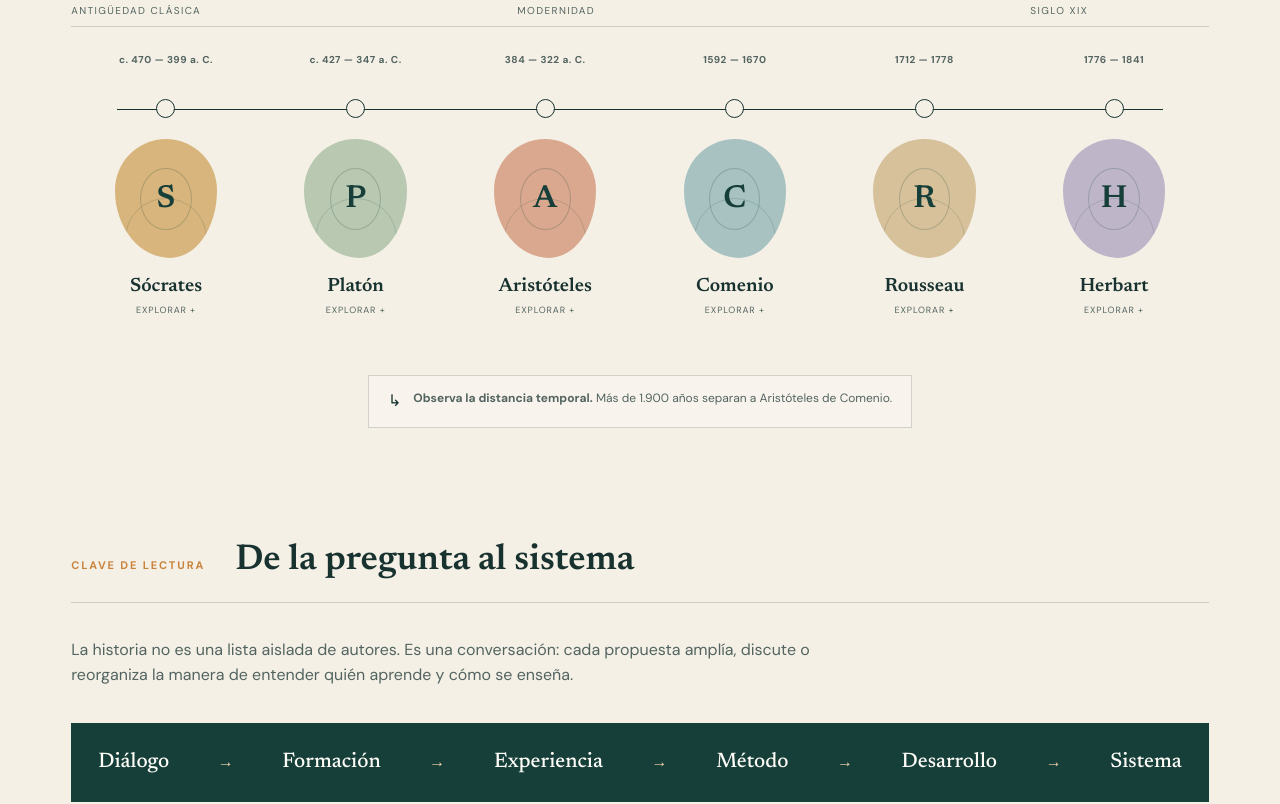
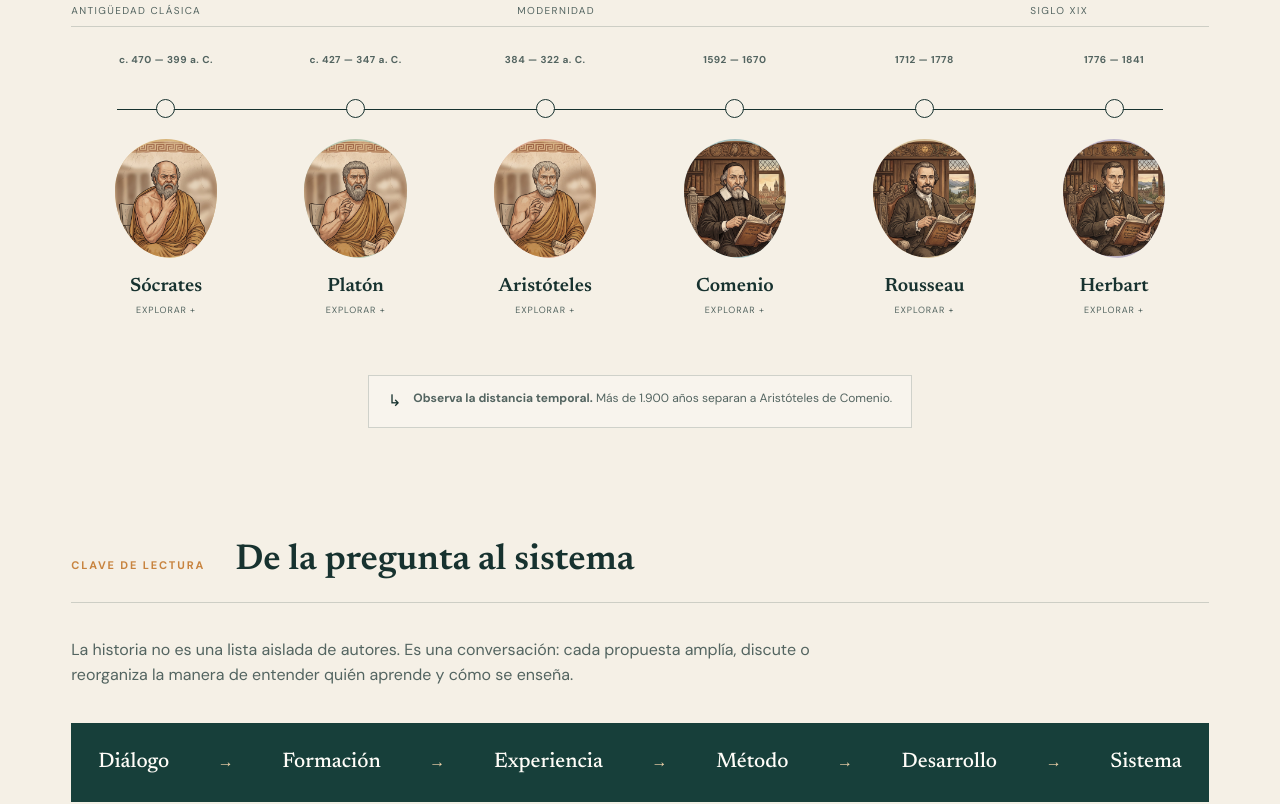
Before and after one commit to desarrolladorrta/pensadores-fundacionales-de-la-pedagogia, a plain HTML site: page index.html in a window 1280 px wide. Shown: the part 1220-2024 px from the top of the page. Drawn offline with Linux system fonts and the light colour scheme.

Commit message:
Add thinker portraits

```diff
--- a/app.js
+++ b/app.js
@@ -3,6 +3,7 @@ const thinkers = [
     id: "socrates",
     name: "Sócrates",
     initials: "S",
+    image: "./assets/socrates.png",
     dates: "c. 470 — 399 a. C.",
     color: "#d8b57c",
     key: "Mayéutica · Diálogo",
@@ -21,6 +22,7 @@ const thinkers = [
     id: "platon",
     name: "Platón",
     initials: "P",
+    image: "./assets/platon.png",
     dates: "c. 427 — 347 a. C.",
     color: "#b8c8b1",
     key: "Paideia · Formación integral",
@@ -39,6 +41,7 @@ const thinkers = [
     id: "aristoteles",
     name: "Aristóteles",
     initials: "A",
+    image: "./assets/aristoteles.png",
     dates: "384 — 322 a. C.",
     color: "#d9a88e",
     key: "Hábito · Experiencia",
@@ -58,6 +61,7 @@ const thinkers = [
     name: "Juan Amós Comenio",
     shortName: "Comenio",
     initials: "C",
+    image: "./assets/comenio.png",
     dates: "1592 — 1670",
     color: "#a7c2c0",
     key: "Pansofía · Didáctica",
@@ -77,6 +81,7 @@ const thinkers = [
     name: "Jean-Jacques Rousseau",
     shortName: "Rousseau",
     initials: "R",
+    image: "./assets/rousseau.png",
     dates: "1712 — 1778",
     color: "#d6c19a",
     key: "Educación natural · Infancia",
@@ -96,6 +101,7 @@ const thinkers = [
     name: "Johann Friedrich Herbart",
     shortName: "Herbart",
     initials: "H",
+    image: "./assets/herbart.png",
     dates: "1776 — 1841",
     color: "#beb5c9",
     key: "Apercepción · Sistema",
@@ -151,7 +157,7 @@ function renderTimeline() {
     return `<button class="timeline-item${visited ? " is-visited" : ""}" type="button" data-thinker="${index}" aria-label="Explorar a ${thinker.name}${visited ? ", ya consultado" : ""}">
       <span class="timeline-item__date">${thinker.dates}</span>
       <span class="timeline-item__dot" aria-hidden="true"></span>
-      <span class="timeline-item__portrait" style="--portrait:${thinker.color}" aria-hidden="true"><span>${thinker.initials}</span></span>
+      <span class="timeline-item__portrait" style="--portrait:${thinker.color}" aria-hidden="true"><img src="${thinker.image}" alt="" loading="lazy"></span>
       <span class="timeline-item__name">${thinker.shortName || thinker.name}</span>
       <span class="timeline-item__status">${visited ? "Consultado ✓" : "Explorar +"}</span>
     </button>`;
@@ -180,7 +186,7 @@ function openThinker(index) {
   document.querySelector("#dialog-dates").textContent = thinker.dates;
   document.querySelector("#dialog-name").textContent = thinker.name;
   document.querySelector("#dialog-key").textContent = thinker.key;
-  document.querySelector("#dialog-portrait").innerHTML = `<span>${thinker.initials}</span>`;
+  document.querySelector("#dialog-portrait").innerHTML = `<img src="${thinker.image}" alt="">`;
   document.querySelector(".dialog-profile").style.setProperty("--profile", thinker.color);
   updateTabState();
   renderDialogPanel();
@@ -226,7 +232,7 @@ function renderMatching() {
   document.querySelector("#author-targets").innerHTML = thinkers.map((thinker) => {
     const concept = state.matches[thinker.id];
     return `<button class="author-target${concept ? " is-correct" : ""}" type="button" data-target="${thinker.id}" aria-label="Asociar concepto con ${thinker.name}">
-      <span class="target-portrait" style="--portrait:${thinker.color}" aria-hidden="true"><span>${thinker.initials}</span></span>
+      <span class="target-portrait" style="--portrait:${thinker.color}" aria-hidden="true"><img src="${thinker.image}" alt="" loading="lazy"></span>
       <strong>${thinker.shortName || thinker.name}</strong><small>${concept ? thinker.concept + " ✓" : "Soltar o seleccionar"}</small>
     </button>`;
   }).join("");
--- a/styles.css
+++ b/styles.css
@@ -216,9 +216,7 @@ h1, h2, h3 { text-wrap: balance; }
   font: 600 32px var(--serif);
 }
 .timeline-item__portrait { width: clamp(74px, 8vw, 104px); aspect-ratio: .86; margin-bottom: 18px; }
-.timeline-item__portrait::before, .target-portrait::before, .dialog-portrait::before { content: ""; position: absolute; width: 48%; aspect-ratio: .82; border: 1px solid currentColor; border-radius: 50%; opacity: .22; }
-.timeline-item__portrait::after, .target-portrait::after, .dialog-portrait::after { content: ""; position: absolute; bottom: -18%; width: 78%; aspect-ratio: 1; border: 1px solid currentColor; border-radius: 50% 50% 0 0; opacity: .16; }
-.timeline-item__portrait span, .target-portrait span, .dialog-portrait span { position: relative; z-index: 1; }
+.timeline-item__portrait img, .target-portrait img, .dialog-portrait img { display: block; width: 100%; height: 100%; object-fit: cover; }
 .timeline-item__name { font: 600 clamp(15px, 1.5vw, 20px)/1.1 var(--serif); }
 .timeline-item__status { margin-top: 6px; color: var(--ink-soft); font-size: 9px; text-transform: uppercase; letter-spacing: .1em; }
 .timeline-item.is-visited .timeline-item__status { color: var(--success); }
```
Also changed, not shown: assets/aristoteles.png (added), assets/comenio.png (added), assets/herbart.png (added), assets/platon.png (added), assets/rousseau.png (added), assets/socrates.png (added), 1 other file.
